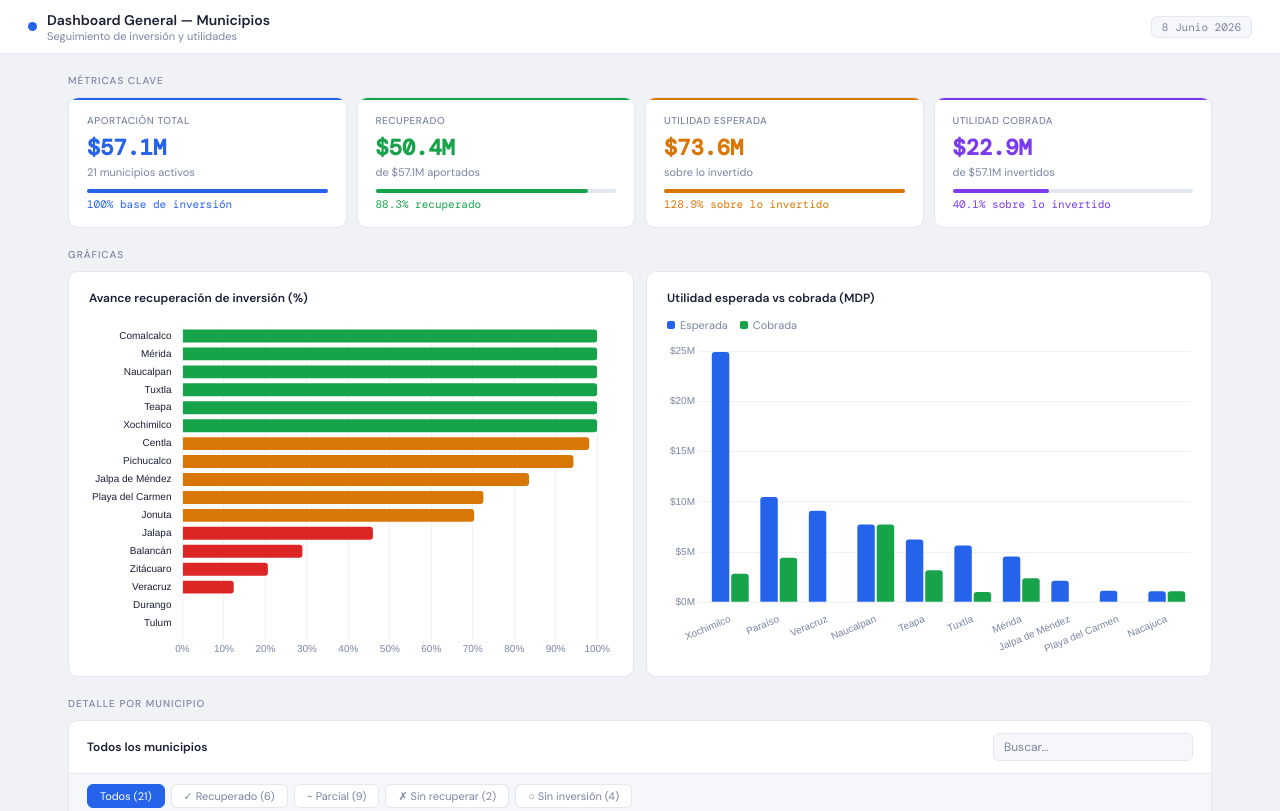
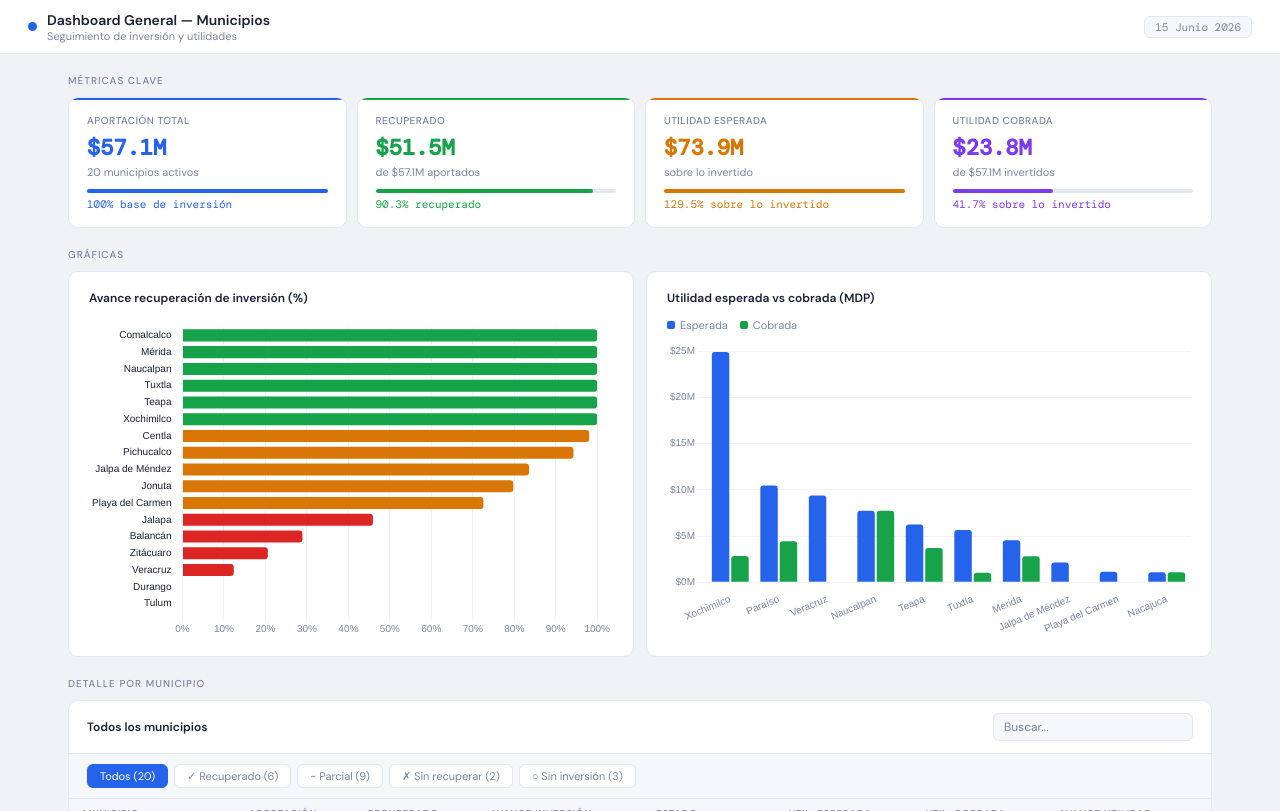
Before and after one commit to laurisvla-ux/tablero, a website: page dashboard.html in a window 1280 px wide. Shown: the top 811 px of the page. Drawn offline with nearby package versions, Linux system fonts and the light colour scheme.

Commit message:
Add files via upload

```diff
--- a/dashboard.html
+++ b/dashboard.html
@@ -84,7 +84,7 @@
       <div class="t-sub">Seguimiento de inversión y utilidades</div>
     </div>
   </div>
-  <div class="badge">8 Junio 2026</div>
+  <div class="badge">15 Junio 2026</div>
 </div>
 
 <div class="main">
@@ -94,30 +94,30 @@
     <div class="mc bl">
       <div class="mc-lbl">Aportación total</div>
       <div class="mc-val bl">$57.1M</div>
-      <div class="mc-sub">21 municipios activos</div>
+      <div class="mc-sub">20 municipios activos</div>
       <div class="mc-bar-bg"><div class="mc-bar-fill" style="width:100%;background:var(--blue);"></div></div>
       <div class="mc-pct" style="color:var(--blue);">100% base de inversión</div>
     </div>
     <div class="mc gr">
       <div class="mc-lbl">Recuperado</div>
-      <div class="mc-val gr">$50.4M</div>
+      <div class="mc-val gr">$51.5M</div>
       <div class="mc-sub">de $57.1M aportados</div>
-      <div class="mc-bar-bg"><div class="mc-bar-fill" style="width:88.3%;background:var(--green);"></div></div>
-      <div class="mc-pct" style="color:var(--green);">88.3% recuperado</div>
+      <div class="mc-bar-bg"><div class="mc-bar-fill" style="width:90.3%;background:var(--green);"></div></div>
+      <div class="mc-pct" style="color:var(--green);">90.3% recuperado</div>
     </div>
     <div class="mc am">
       <div class="mc-lbl">Utilidad esperada</div>
-      <div class="mc-val am">$73.6M</div>
+      <div class="mc-val am">$73.9M</div>
       <div class="mc-sub">sobre lo invertido</div>
       <div class="mc-bar-bg"><div class="mc-bar-fill" style="width:100%;background:var(--amber);"></div></div>
-      <div class="mc-pct" style="color:var(--amber);">128.9% sobre lo invertido</div>
+      <div class="mc-pct" style="color:var(--amber);">129.5% sobre lo invertido</div>
     </div>
     <div class="mc pu">
       <div class="mc-lbl">Utilidad cobrada</div>
-      <div class="mc-val pu">$22.9M</div>
+      <div class="mc-val pu">$23.8M</div>
       <div class="mc-sub">de $57.1M invertidos</div>
-      <div class="mc-bar-bg"><div class="mc-bar-fill" style="width:40.1%;background:var(--purple);"></div></div>
-      <div class="mc-pct" style="color:var(--purple);">40.1% sobre lo invertido</div>
+      <div class="mc-bar-bg"><div class="mc-bar-fill" style="width:41.7%;background:var(--purple);"></div></div>
+      <div class="mc-pct" style="color:var(--purple);">41.7% sobre lo invertido</div>
     </div>
   </div>
 
@@ -125,7 +125,7 @@
   <div class="charts">
     <div class="card">
       <div class="card-title">Avance recuperación de inversión (%)</div>
-      <div style="position:relative;height:340px;"><canvas id="cRec"></canvas></div>
+      <div style="position:relative;height:320px;"><canvas id="cRec"></canvas></div>
     </div>
     <div class="card">
       <div class="card-title">Utilidad esperada vs cobrada (MDP)</div>
@@ -133,7 +133,7 @@
         <div class="leg"><div class="leg-sq" style="background:#2563eb;"></div>Esperada</div>
         <div class="leg"><div class="leg-sq" style="background:#16a34a;"></div>Cobrada</div>
       </div>
-      <div style="position:relative;height:316px;"><canvas id="cUtil"></canvas></div>
+      <div style="position:relative;height:296px;"><canvas id="cUtil"></canvas></div>
     </div>
   </div>
 
@@ -144,11 +144,11 @@
       <input class="search" id="search" placeholder="Buscar..." oninput="filterTable()">
     </div>
     <div class="filter-row">
-      <button class="fb on" onclick="setFilter('todos',this)">Todos (21)</button>
+      <button class="fb on" onclick="setFilter('todos',this)">Todos (20)</button>
       <button class="fb" onclick="setFilter('Recuperado',this)">✓ Recuperado (6)</button>
       <button class="fb" onclick="setFilter('Parcial',this)">~ Parcial (9)</button>
       <button class="fb" onclick="setFilter('Sin recuperar',this)">✗ Sin recuperar (2)</button>
-      <button class="fb" onclick="setFilter('Sin inversión',this)">○ Sin inversión (4)</button>
+      <button class="fb" onclick="setFilter('Sin inversión',this)">○ Sin inversión (3)</button>
     </div>
     <div class="twrap">
       <table>
@@ -166,7 +166,7 @@
 
 </div>
 
-<div class="footer">Corte: 8 de junio de 2026 · Hoja GENERAL del informe mensual</div>
+<div class="footer">Corte: 15 de junio de 2026 · Hoja GENERAL del informe mensual</div>
 
 <script>
 const DATA = [
@@ -177,19 +177,18 @@ const DATA = [
   { m:'Ensenada',         ap:0,         rec:0,           avI:0,     stI:'Sin inversión', ue:0,            uc:0,          avU:0     },
   { m:'Jalapa',           ap:900000,    rec:413263.04,   avI:45.92, stI:'Parcial',       ue:0,            uc:0,          avU:0     },
   { m:'Jalpa de Méndez',  ap:1500000,   rec:1253431.45,  avI:83.56, stI:'Parcial',       ue:2154056.74,   uc:0,          avU:0     },
-  { m:'Jonuta',           ap:1575000,   rec:1107468.35,  avI:70.32, stI:'Parcial',       ue:0,            uc:0,          avU:0     },
-  { m:'Mérida',           ap:2000000,   rec:4393579.80,  avI:100,   stI:'Recuperado',    ue:4560703.59,   uc:2393579.80, avU:52.48 },
+  { m:'Jonuta',           ap:1575000,   rec:1256360.23,  avI:79.77, stI:'Parcial',       ue:0,            uc:0,          avU:0     },
+  { m:'Mérida',           ap:2000000,   rec:4812825.64,  avI:100,   stI:'Recuperado',    ue:4560703.59,   uc:2812825.64, avU:61.68 },
   { m:'Nacajuca',         ap:0,         rec:0,           avI:0,     stI:'Sin inversión', ue:1095045.03,   uc:1095045.03, avU:100   },
   { m:'Naucalpan',        ap:3000000,   rec:10742197.02, avI:100,   stI:'Recuperado',    ue:7742196.02,   uc:7742196.02, avU:100   },
   { m:'Paraíso',          ap:0,         rec:0,           avI:0,     stI:'Sin inversión', ue:10468440.50,  uc:4425683.18, avU:42.28 },
   { m:'Pichucalco',       ap:3000000,   rec:2828096.82,  avI:94.27, stI:'Parcial',       ue:253295.63,    uc:0,          avU:0     },
   { m:'Playa del Carmen', ap:6000000,   rec:4353853.62,  avI:72.56, stI:'Parcial',       ue:1153738.25,   uc:0,          avU:0     },
   { m:'Tuxtla',           ap:3500000,   rec:4536746.55,  avI:100,   stI:'Recuperado',    ue:5657491.72,   uc:1036746.55, avU:18.33 },
-  { m:'Teapa',            ap:5240000,   rec:8435255.41,  avI:100,   stI:'Recuperado',    ue:6257011.08,   uc:3195255.41, avU:51.07 },
-  { m:'Tenosique',        ap:0,         rec:0,           avI:0,     stI:'Sin inversión', ue:0,            uc:0,          avU:0     },
+  { m:'Teapa',            ap:5240000,   rec:8942971.29,  avI:100,   stI:'Recuperado',    ue:6257011.08,   uc:3702971.29, avU:59.18 },
   { m:'Tulum',            ap:1500000,   rec:0,           avI:0,     stI:'Sin recuperar', ue:0,            uc:0,          avU:0     },
   { m:'Xochimilco',       ap:4000000,   rec:6846881.55,  avI:100,   stI:'Recuperado',    ue:24903411.88,  uc:2846881.55, avU:11.43 },
-  { m:'Veracruz',         ap:13790000,  rec:1704852.23,  avI:12.36, stI:'Parcial',       ue:9098728.07,   uc:0,          avU:0     },
+  { m:'Veracruz',         ap:13790000,  rec:1704852.23,  avI:12.36, stI:'Parcial',       ue:9386298.07,   uc:0,          avU:0     },
   { m:'Zitácuaro',        ap:2000000,   rec:411623.56,   avI:20.58, stI:'Parcial',       ue:0,            uc:0,          avU:0     },
 ];
 
```
